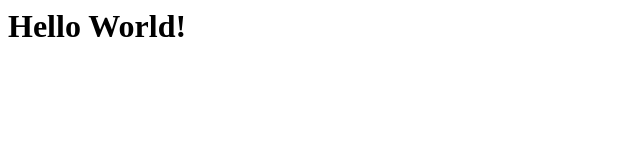
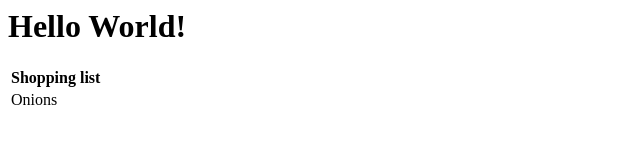
Before and after one commit to marthabowler/html-hello-world, a plain HTML site: page index.html in a window 1280 px wide. Shown: the whole page, without its empty margins (0-640 px from the left). Drawn offline with Linux system fonts and the light colour scheme.

Commit message:
Added table

```diff
--- a/index.html
+++ b/index.html
@@ -1 +1,10 @@
 <h1>Hello World!</h1>
+
+<table>
+    <tr>
+        <th>Shopping list</th>
+    </tr>
+    <tr>
+        <td> Onions </td>
+    </tr>
+</table>
```
